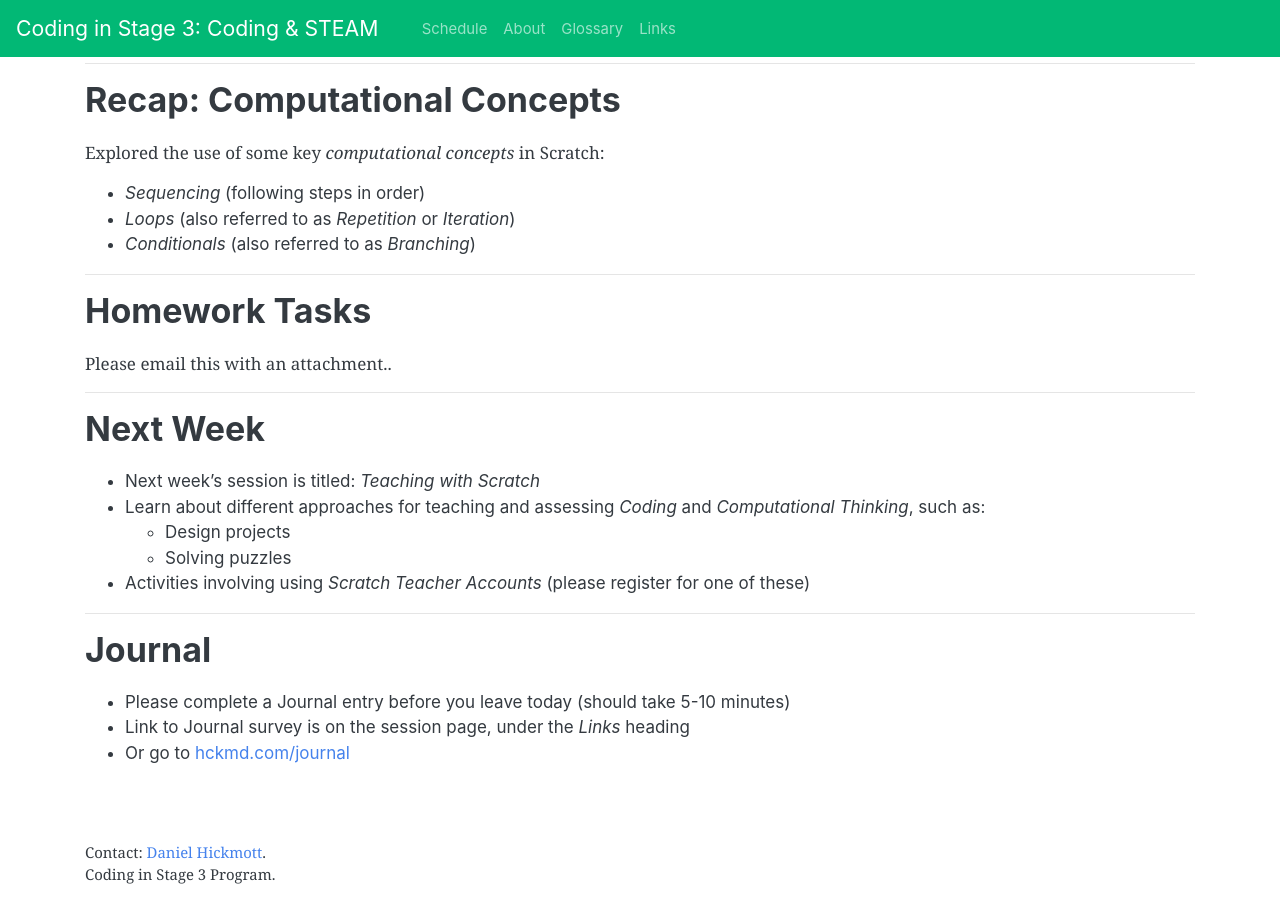
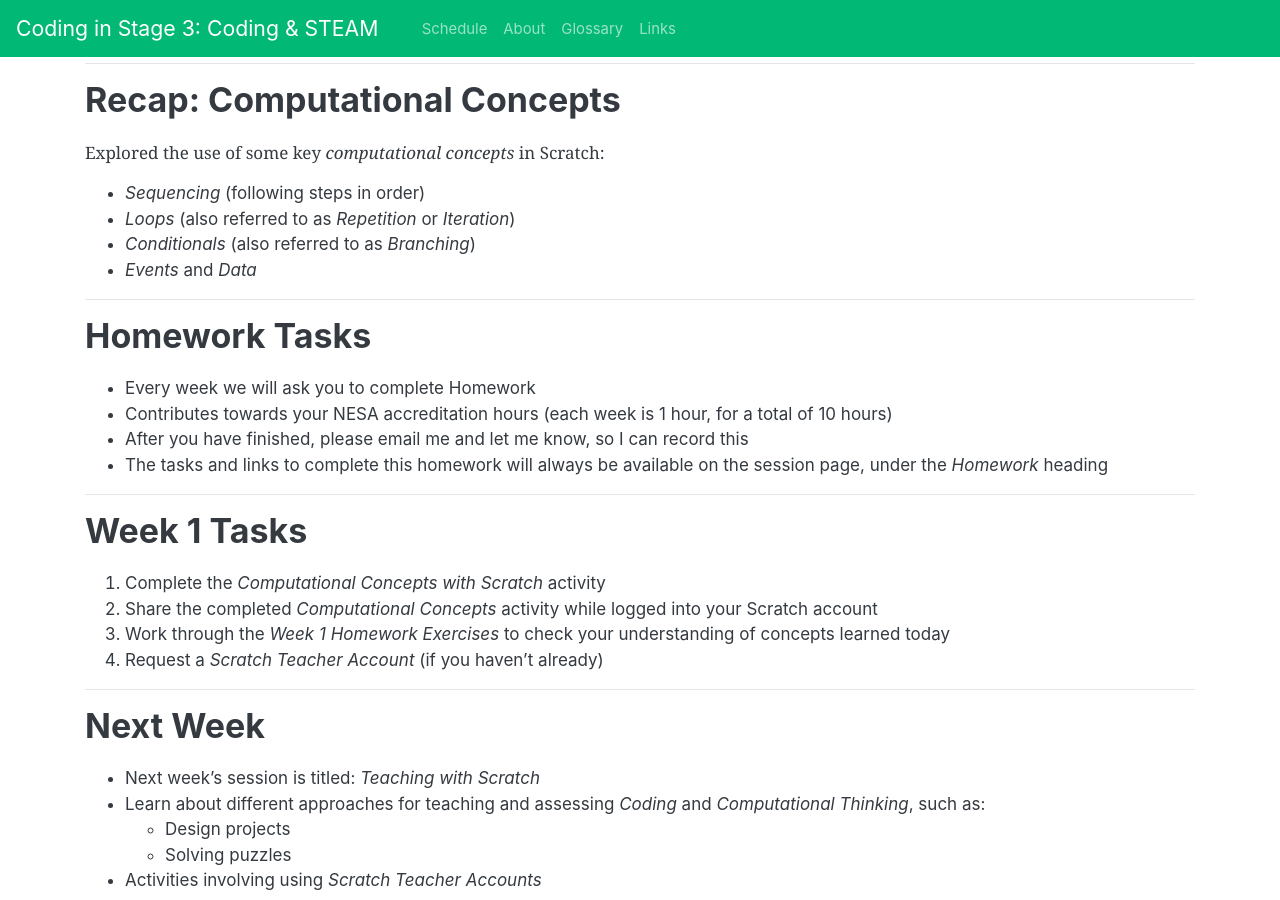
Before and after one commit to cs4s/2018, a Jekyll site: the page built from common/presentations/week1_session_end/session_end.md, in a window 1280 px wide and 900 px high, scrolled down 583 px. Built offline with Jekyll 4.4.1, drawn with Linux system fonts in a browser that asks for light colours; our own code applies the rules of GitHub Pages for plain Markdown files.

Commit message:
Updates Session Wrap-up presentations

```diff
--- a/common/presentations/week1_session_end/session_end.md
+++ b/common/presentations/week1_session_end/session_end.md
@@ -28,12 +28,26 @@ Explored the use of some key *computational concepts* in Scratch:
 - *Sequencing* (following steps in order)
 - *Loops* (also referred to as *Repetition* or *Iteration*)
 - *Conditionals* (also referred to as *Branching*)
+- *Events* and *Data*
 
 ---
 
 ## Homework Tasks
 
-Please email this with an attachment..
+- Every week we will ask you to complete Homework
+- Contributes towards your NESA accreditation hours (each week is 1 hour, for a total of 10 hours)
+- After you have finished, please email me and let me know, so I can record this
+- The tasks and links to complete this homework will always be available on the session page, under the *Homework* heading
+
+---
+
+## Week 1 Tasks
+
+
+1. Complete the *Computational Concepts with Scratch* activity
+2. Share the completed *Computational Concepts* activity while logged into your Scratch account
+3. Work through the *Week 1 Homework Exercises* to check your understanding of concepts learned today
+4. Request a *Scratch Teacher Account* (if you haven't already)
 
 ---
 
@@ -43,7 +57,7 @@ Please email this with an attachment..
 - Learn about different approaches for teaching and assessing *Coding* and *Computational Thinking*, such as:
 	- Design projects
 	- Solving puzzles
-- Activities involving using *Scratch Teacher Accounts* (please register for one of these)
+- Activities involving using *Scratch Teacher Accounts*
 
 ---
 
```
Also changed, not shown: common/presentations/week1_session_end/streams/maths/output/maths_presentation.md (+16 -2 lines), common/presentations/week1_session_end/streams/steam/output/steam_presentation.md (+16 -2 lines), maths/week-1/index.md (+4 -8 lines), steam/week-1/index.md (+5 -10 lines).
